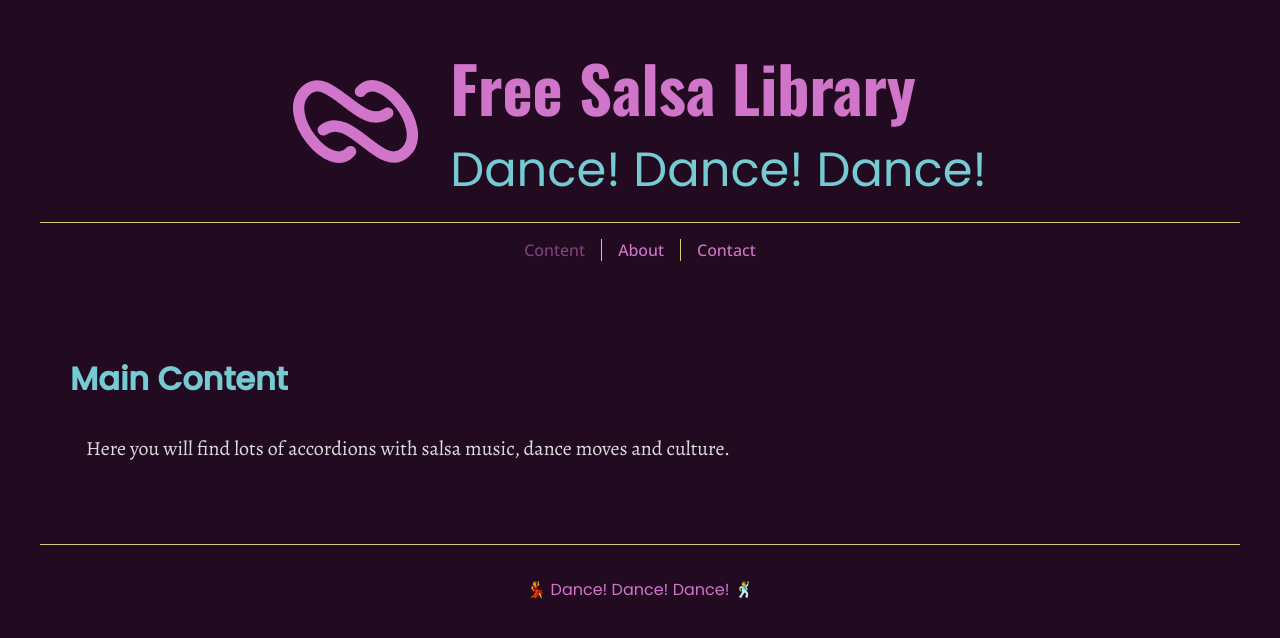
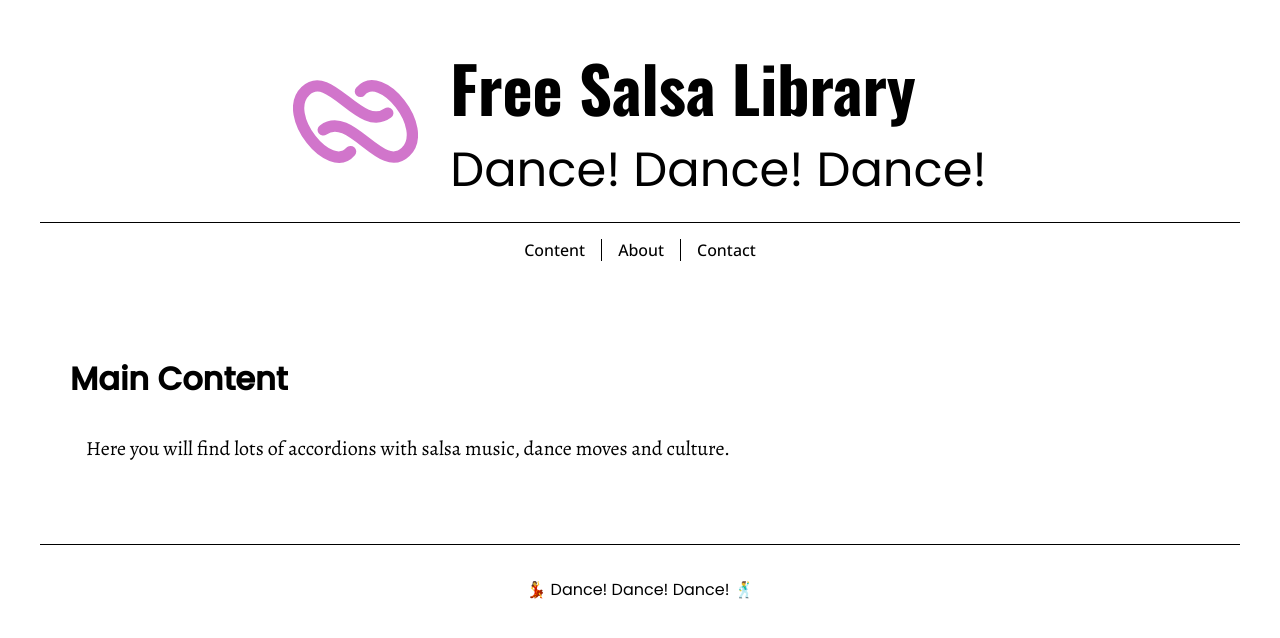
Before and after one commit to jmartin432/free-salsa-library, a Vue app: page / in a window 1280 px wide. Shown: the top 638 px of the page. Built offline with nearby package versions, Linux system fonts and the light colour scheme.

Commit message:
color update

```diff
--- a/src/App.vue
+++ b/src/App.vue
@@ -82,7 +82,7 @@ header {
 
 h1 {
     font-size: 4rem;
-    color: #D175CB;
+    color: #000;
     font-family: Oswald;
     font-weight: 700;
     /* text-shadow: 2px 2px 5px #D175CB88; */
@@ -91,7 +91,7 @@ h1 {
 
 h2 {
     font-size: 3rem;
-    color: #75CBD1;
+    color: #000;
     font-family: Poppins;
     font-weight: 400;
     margin: 0;
@@ -103,25 +103,25 @@ nav {
     text-align: center;
     margin: auto;
     padding: 1rem 0;
-    border-top: 1px solid #CBD175
+    border-top: 1px solid #000
 }
 
 nav a {
-    color: #D175CB;
+    color: #000;
     text-decoration: none;
     display: inline-block;
     padding: 0 1rem;
-    border-left: 1px solid #CBD175;
+    border-left: 1px solid #000;
     font-family: "Open Sans";
     font-weight: 500;
 }
 
 nav a:hover {
-    background-color: #777;
+    background-color: #555;
 }
 
 nav a.router-link-exact-active {
-    color: #D175CB88;
+    color: #000;
     cursor: default;
     text-decoration: none;
 }
@@ -139,9 +139,9 @@ footer {
     font-family: "Poppins", sans-serif;
     width: 100%;
     padding: 2rem 0;
-    color: #D175CB;
+    color: #000;
     transition-duration: .75s;
-    border-top: 1px solid #CBD175;
+    border-top: 1px solid #000;
     margin-top: 2rem;
 }
 
--- a/src/assets/styles/main.css
+++ b/src/assets/styles/main.css
@@ -1,7 +1,7 @@
 @import './base.css';
 
 body {
-  background-color: #220b21;
+  background-color: #fff;
 }
 
 #app {
@@ -16,13 +16,13 @@ body {
 h3 {
   font-family: Poppins;
   font-size: 2rem;
-  color: #75CBD1;
+  color: #000;
 }
 
 p {
     font-family: Alegreya;
     font-size: 1.25rem;
-    color: #ddd;
+    color: #000;
     padding: 0 1rem;
 }
 
@@ -32,18 +32,18 @@ p {
 }
 
 a {
-  color: #75CBD1;
+  color: #000;
 }
 
 label {
-  color: #75CBD1;
+  color: #000;
   margin-bottom: .25rem;
   font-family: "Open Sans";
   font-size: .8rem;
 }
 
 label span {
-  color: #AC6868;
+  color: #000;
 }
 
 input, label {
@@ -52,9 +52,9 @@ input, label {
 
 input, textarea, select{
   padding: 4px 3px;
-  border: 2px solid #AC68A7;
+  border: 2px solid #000;
   border-radius: 4px;
-  background-color: #D2C8D2;
+  background-color: #000;
   font-family: Alegreya;
   font-size: 1rem;
   box-sizing: border-box;
@@ -62,7 +62,7 @@ input, textarea, select{
 
 input:focus, textarea:focus {
   outline: none;
-  border: 3px solid #AC68A7;
+  border: 3px solid #000;
   border-radius: 4px;
 }
 
@@ -98,22 +98,22 @@ input[type='range']::-webkit-slider-thumb{
   height: 1rem;
   width: 1rem;
   border-radius: 3px;
-  background: #D0A9CD;
-  border: 1px solid #AC68A7;
+  background: #000;
+  border: 1px solid #000;
   cursor: pointer;
   transition-duration: 0.4s;
 }
 
-input[type='range']::-webkit-slider-thumb:hover {
+/* input[type='range']::-webkit-slider-thumb:hover {
   box-shadow: 5px 5px 10px #AC68A777, -5px -5px 10px #AC68A777, -5px 5px 10px #AC68A777,5px -5px 10px #AC68A777;
   cursor: pointer;
-}
+} */
 
 button {
-    background-color: #D0A9CD;
-    border: 2px solid #AC68A7;
+    background-color: #ddd;
+    border: 2px solid #000;
     border-radius: 4px;
-    color: black;
+    color: #000;
     padding: 5px 10px;
     text-align: center;
     text-decoration: none;
@@ -124,10 +124,10 @@ button {
     font-size: 1rem;
 }
 
-button:hover {
+/* button:hover {
   box-shadow: 5px 5px 10px #AC68A777, -5px -5px 10px #AC68A777, -5px 5px 10px #AC68A777,5px -5px 10px #AC68A777;
   cursor: pointer;
-}
+} */
 
 @media (max-width: 600px) {
     .view-container {
```
